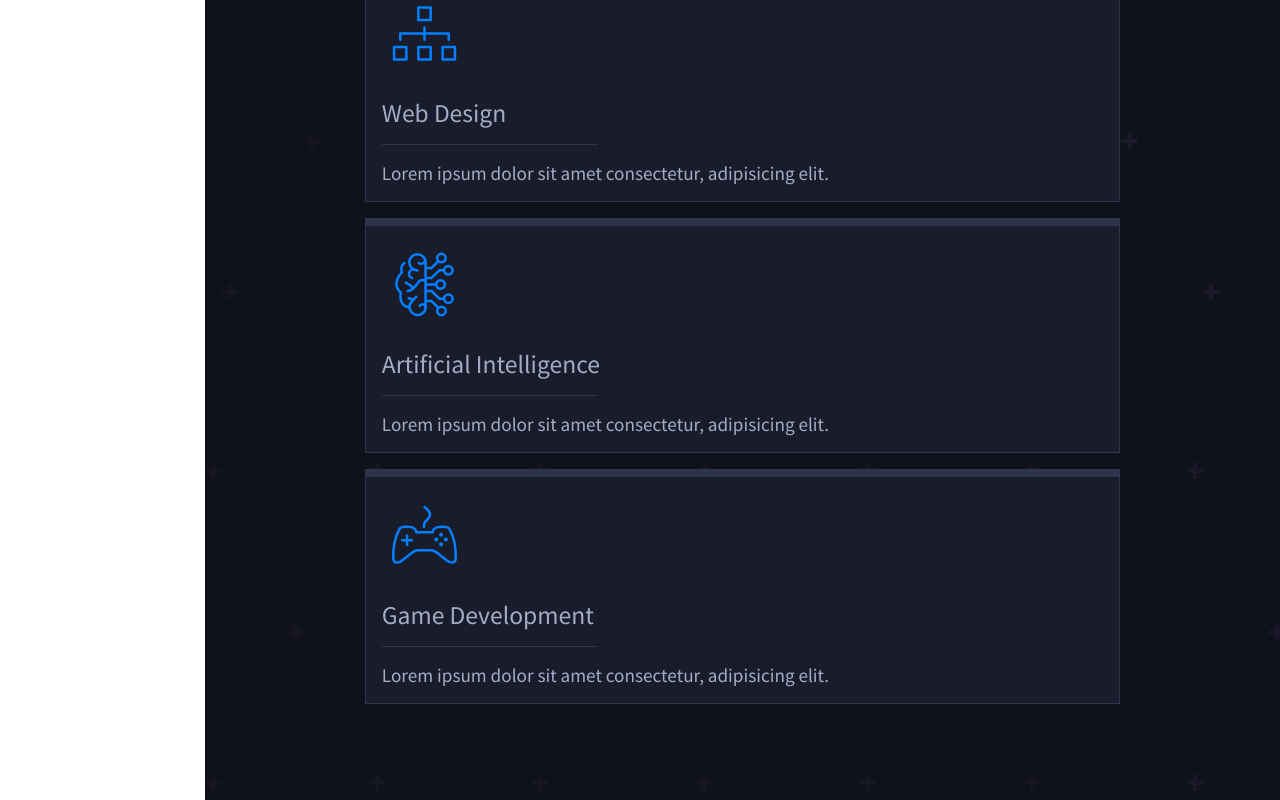
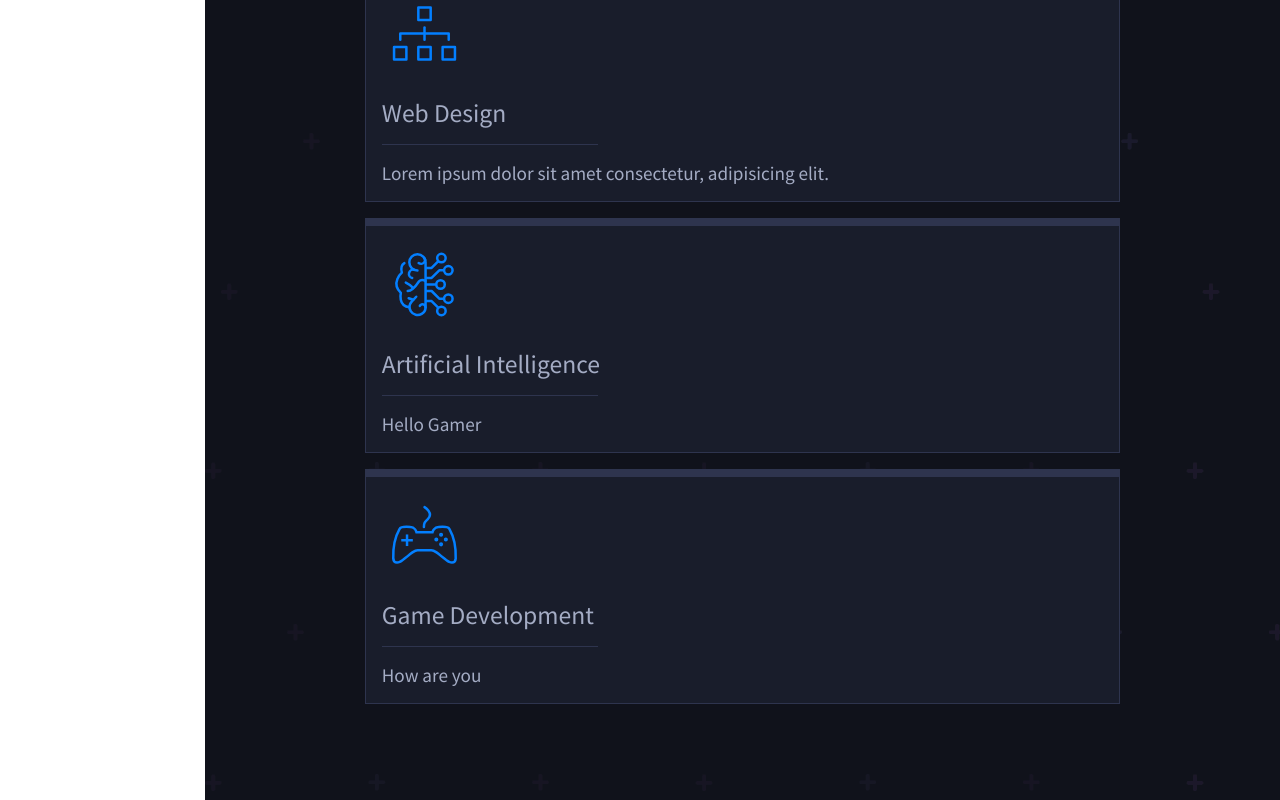
Before and after one commit to richardestes/portfolio, a React (Create React App) app: page /about in a window 1280 px wide. Shown: the part 1790-2590 px from the top of the page. Built offline with nearby package versions, Linux system fonts and the light colour scheme.

Commit message:
hello gamer

```diff
--- a/src/Pages/AboutPage.js
+++ b/src/Pages/AboutPage.js
@@ -34,13 +34,9 @@ function AboutPage() {
         <ServicesSection
           image={intelligence}
           title={"Artificial Intelligence"}
-          text={"Lorem ipsum dolor sit amet consectetur, adipisicing elit."}
+          text={"Hello Gamer"}
         />
-        <ServicesSection
-          image={gamedev}
-          title={"Game Development"}
-          text={"Lorem ipsum dolor sit amet consectetur, adipisicing elit."}
-        />
+        <ServicesSection image={gamedev} title={"Game Development"} text={"How are you"} />
       </div>
     </div>
   );
```
